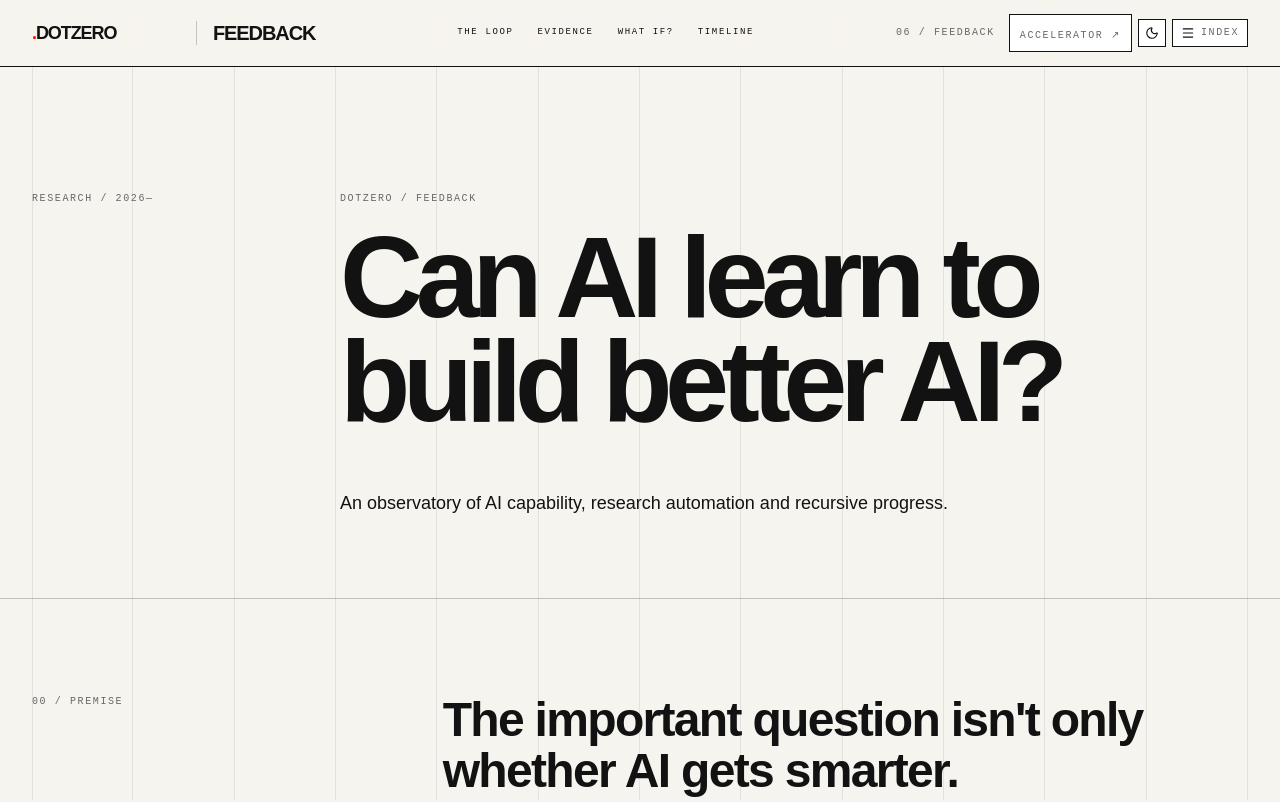
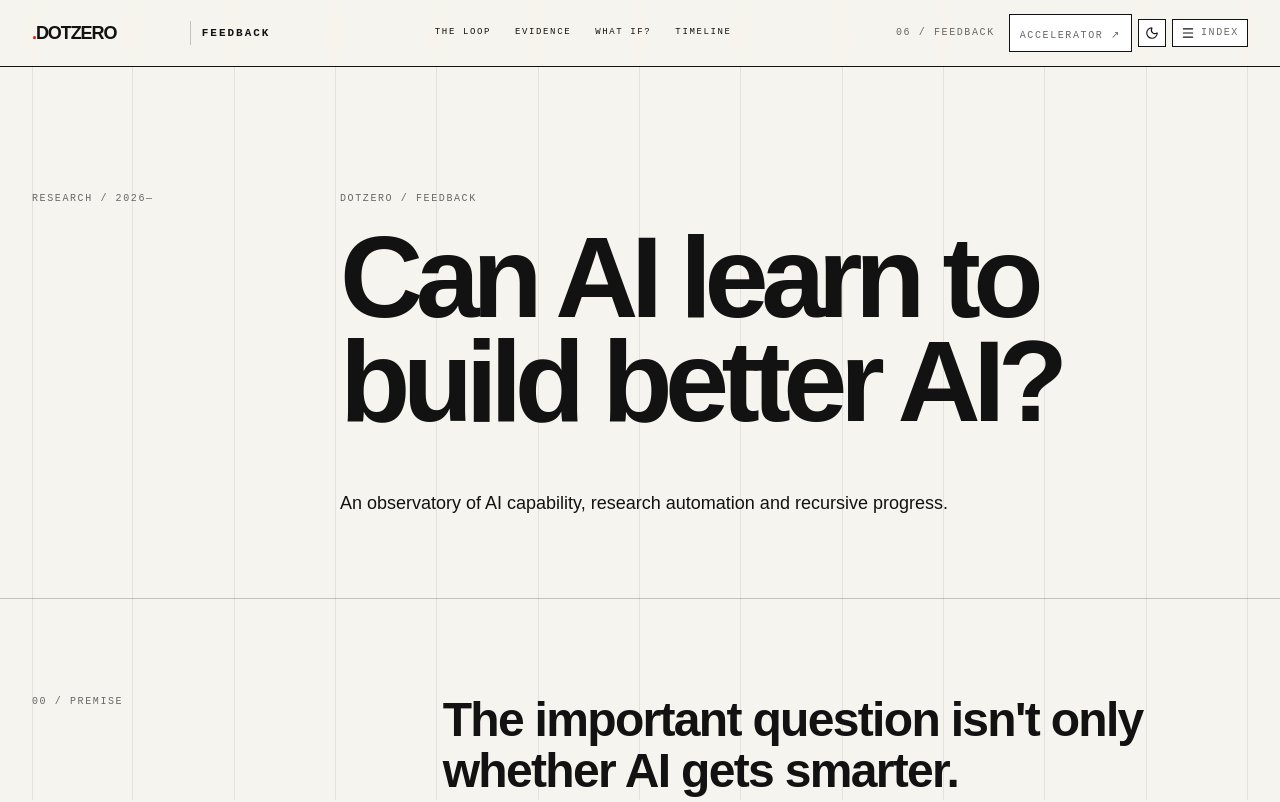
Before and after one commit to Bergtripper/feedback, a React (Vite) app: page / in a window 1280 px wide. Shown: the top 802 px of the page. Built offline with nearby package versions, Linux system fonts and the light colour scheme.

Commit message:
Header: refine FEEDBACK project label spacing

```diff
--- a/src/index.css
+++ b/src/index.css
@@ -162,9 +162,9 @@ html{scroll-behavior:smooth;scroll-padding-top:4.5rem}.feedback-header{backgroun
 .dz-logotype b{display:block;font-size:18px;font-weight:800;letter-spacing:-.06em;white-space:nowrap}
 .dz-logotype i{color:var(--accent);font-style:normal}
 .dz-brand-state[data-compact="true"]{width:28px}
-.feedback-brand-cluster{display:flex;min-width:0;align-items:center;gap:1rem}
+.feedback-brand-cluster{display:flex;min-width:0;align-items:center;gap:.65rem}
 .feedback-brand-divider{display:none;width:1px;height:24px;background:var(--line-soft)}
-.feedback-project-name{display:none;font-family:var(--font-display);font-size:20px;font-weight:800;letter-spacing:-.055em;line-height:1}
+.feedback-project-name{display:none;font-family:var(--font-mono);font-size:11px;font-weight:700;letter-spacing:.18em;line-height:1;text-transform:uppercase}
 @media(min-width:640px){.feedback-brand-divider,.feedback-project-name{display:block}}
 @keyframes dzBrandIn{from{opacity:0;transform:translateY(3px)}to{opacity:1;transform:none}}
 @media(prefers-reduced-motion:reduce){.dz-brand-state__item{animation:none}}
```
